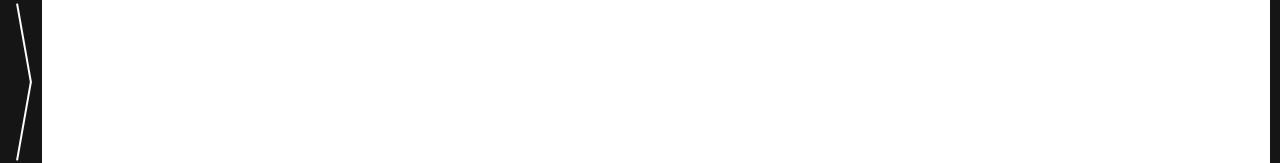
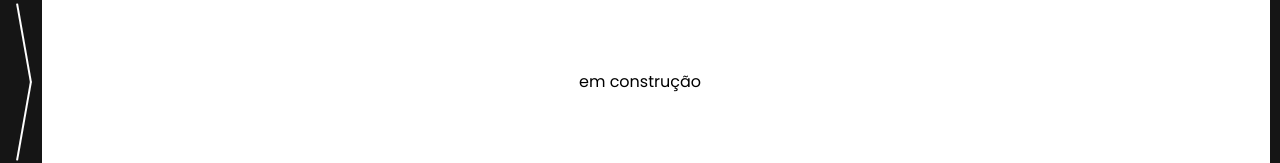
Before and after one commit to davidfontesfelix/portfolio, a Next.js app: page /sobre%20mim in a window 1280 px wide. Shown: the part 318-481 px from the top of the page. Built offline with nearby package versions, Linux system fonts and the light colour scheme.

Commit message:
:bug: fix: Aside não aparecendo

```diff
--- a/src/app/contato/page.tsx
+++ b/src/app/contato/page.tsx
@@ -6,7 +6,9 @@ export default function Contato(/* props: ContatoProps */) {
   return (
     <div>
       <div className="w-screen absolute z-50 h-screen bg-white fade-in-visibility"></div>
-      <Layout local="contato" />
+      <Layout local="contato">
+        <h1>em contrução</h1>
+      </Layout>
     </div>
   )
 }
--- a/src/app/projetos/page.tsx
+++ b/src/app/projetos/page.tsx
@@ -6,7 +6,9 @@ export default function Projetos(/* props: ProjetosProps */) {
   return (
     <div>
       <div className="w-screen absolute z-50 h-screen bg-white fade-in-visibility"></div>
-      <Layout local="projetos" />
+      <Layout local="projetos">
+        <h1>em contrução</h1>
+      </Layout>
     </div>
   )
 }
--- a/src/app/sobre%20mim/page.tsx
+++ b/src/app/sobre%20mim/page.tsx
@@ -4,7 +4,9 @@ export default function SobreMim() {
   return (
     <div>
       <div className="w-screen absolute z-50 h-screen bg-white fade-in-visibility"></div>
-      <Layout local="sobre mim" />
+      <Layout local="sobre mim">
+        <h1>em construção</h1>
+      </Layout>
     </div>
   )
 }
--- a/src/components/Aside/index.tsx
+++ b/src/components/Aside/index.tsx
@@ -19,7 +19,7 @@ export default function Aside({ local }: asideProps) {
     <>
       <aside
         className={`z-10 absolute left-0 transition-transform duration-500 -translate-x-[100vw] ${
-          showAside && '-translate-x-[0vw]'
+          showAside && 'translate-x-[0vw]'
         }`}
       >
         <div
--- a/src/components/Layout/index.tsx
+++ b/src/components/Layout/index.tsx
@@ -6,7 +6,7 @@ import ButtonLayout from './ButtonLayout'
 
 interface layoutProps {
   local: string
-  children?: React.ReactElement
+  children: React.ReactElement
 }
 
 export default function Layout({ local, children }: layoutProps) {
```
